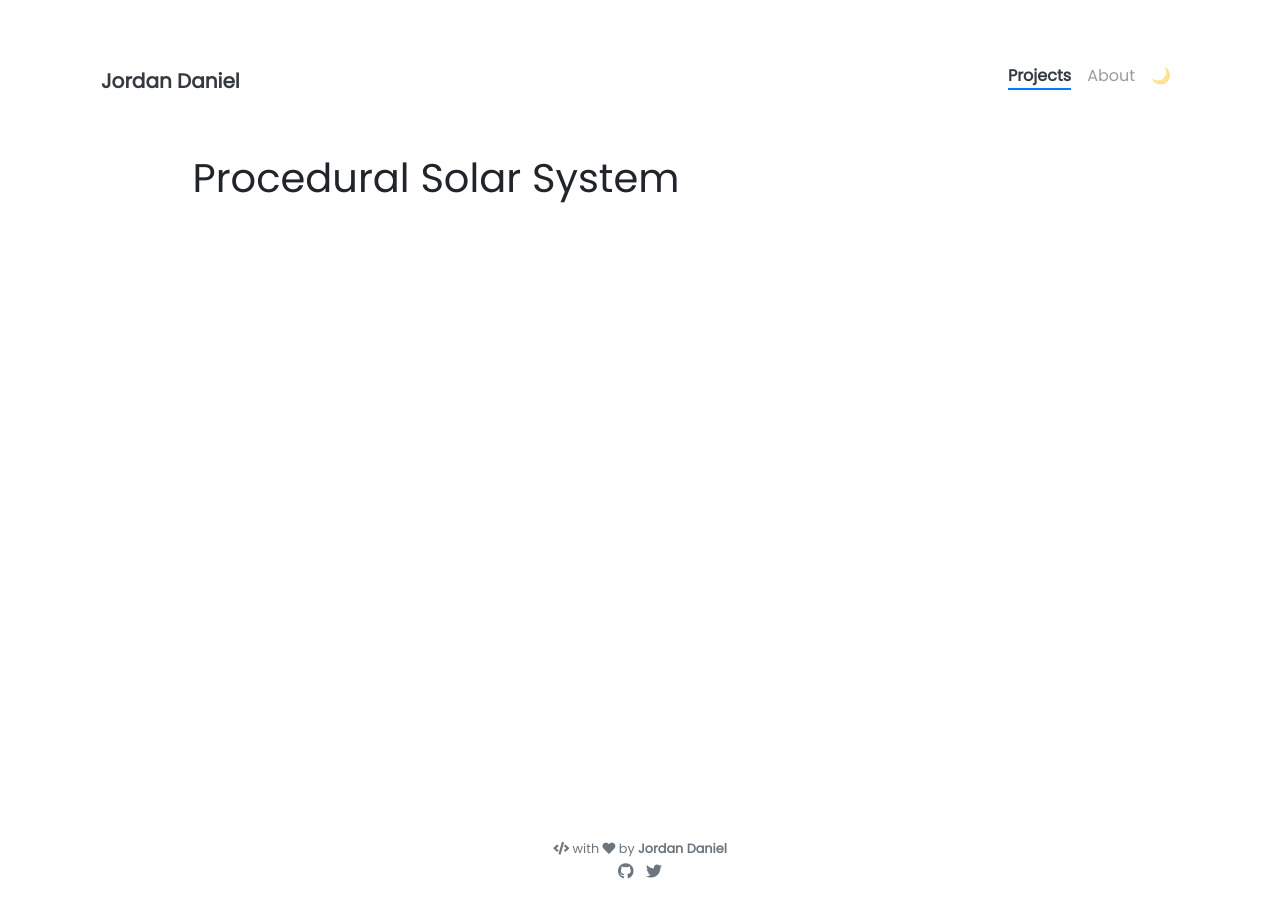
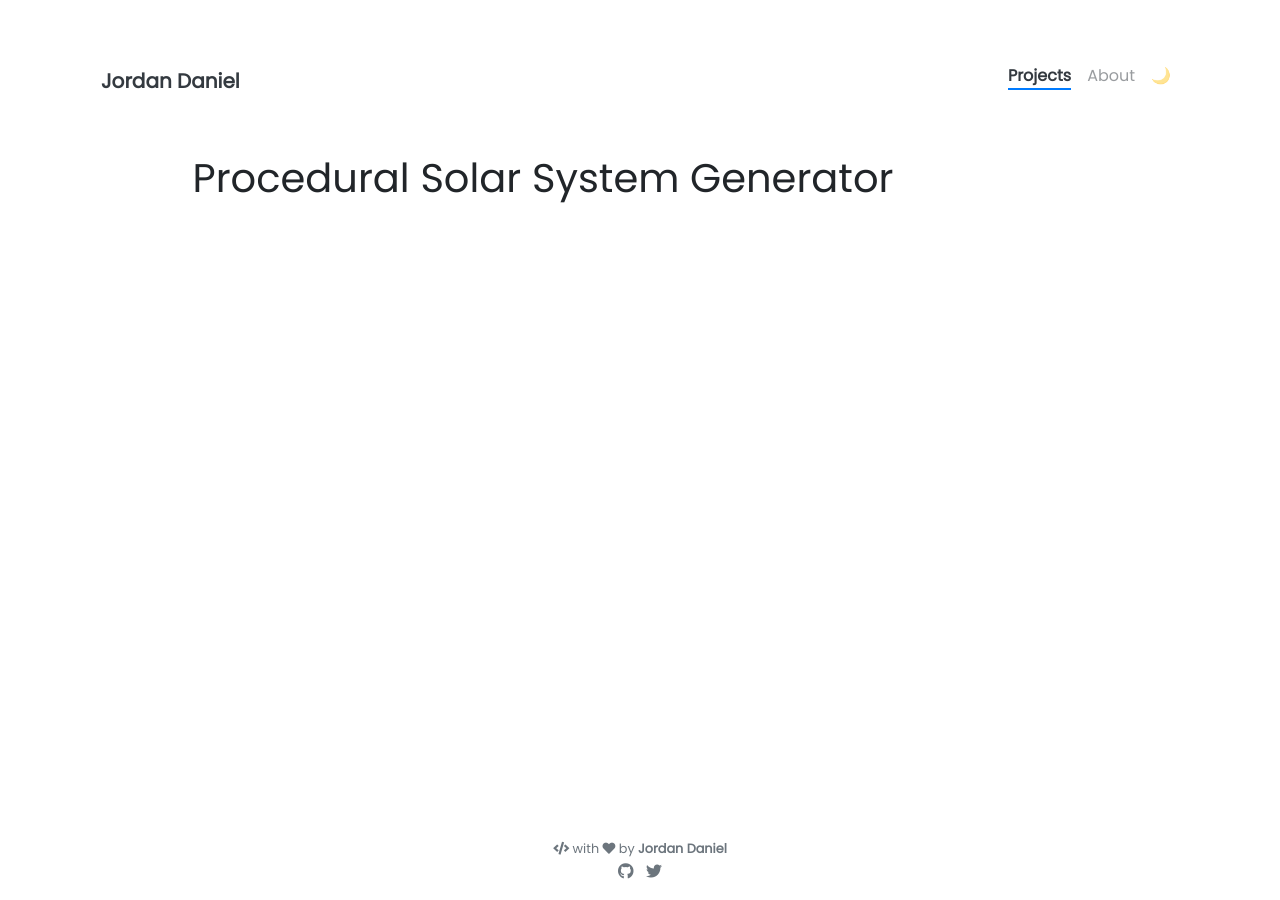
Before and after one commit to Bufferoverflovv/bufferoverflovv.github.io, a Jekyll site: the page built from _projects/(4) Procedural Solar System.md, in a window 1280 px wide. Built offline with Jekyll 4.4.1, drawn with Linux system fonts in a browser that asks for light colours; nearby versions of some CDN libraries.

Commit message:
Update and rename (4) VVG on GitHub.md to (4) Procedural Solar System.md

```diff
--- a/_projects/(4) VVG on GitHub.md
+++ b/_projects/(4) Procedural Solar System.md
@@ -1,8 +1,8 @@
 ---
 name: Procedural Solar System Generator
-tools: [Procdural, Spaaaace]
+tools: [Procedural, Spaaaace]
 image: https://streamable.com/e/wrtavu?autoplay=1&nocontrols=1
 description: A procedural solar system that could generate planets, moons, satellites, asteroid fields & other space phenomena.
 ---
 
-# Procedural Solar System
+# Procedural Solar System Generator
```
